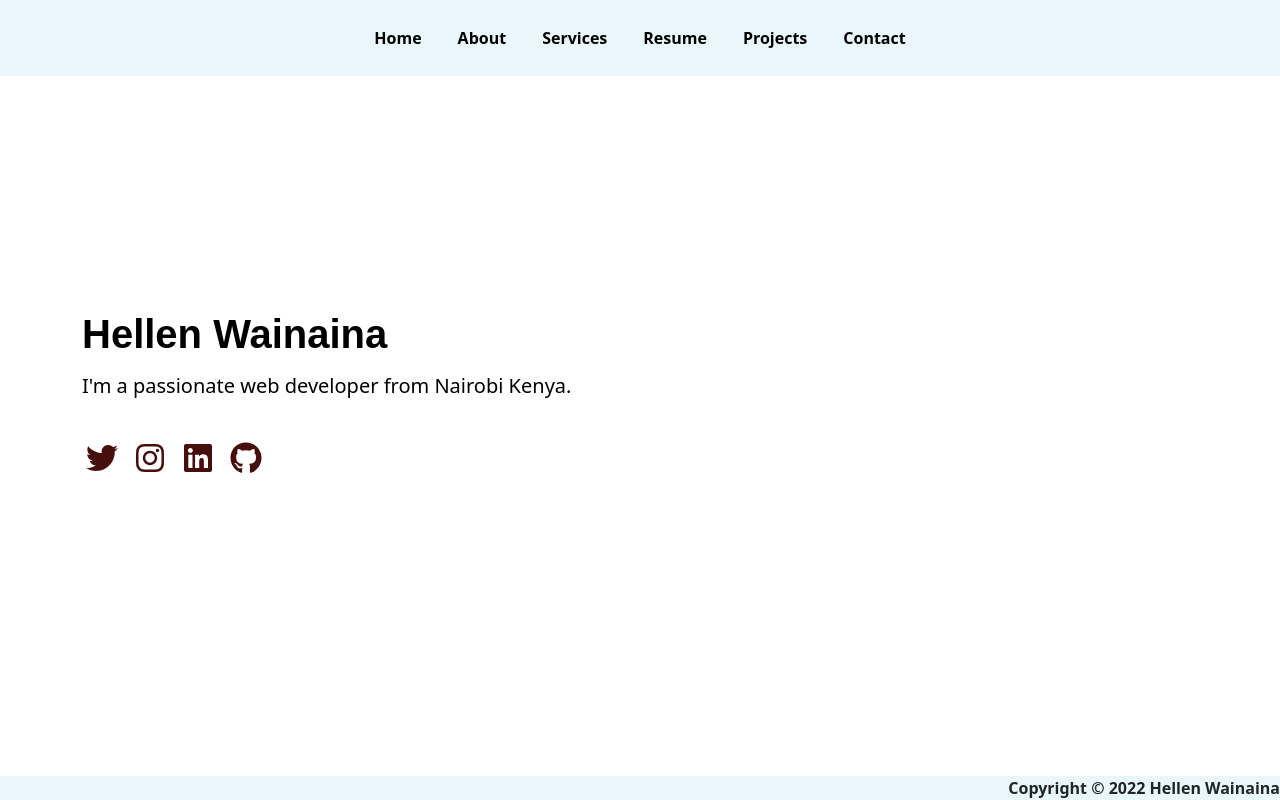
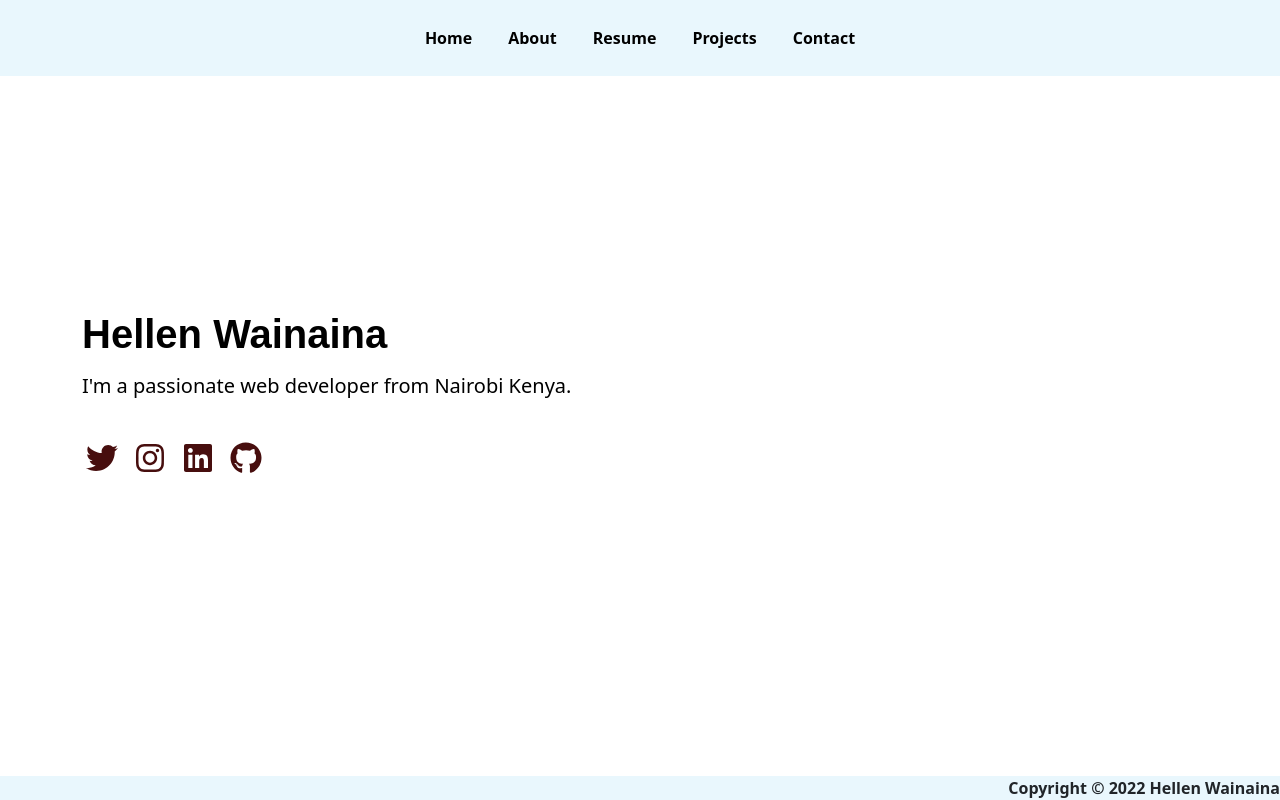
Before and after one commit to hellen-22/PORTFOLIO-WITH-REACT, a React (Create React App) app in the folder portfolio/: page / in a window 1280 px wide. Built offline with nearby package versions, Linux system fonts and the light colour scheme.

Commit message:
removed the services link

```diff
--- a/portfolio/src/components/Header.js
+++ b/portfolio/src/components/Header.js
@@ -15,9 +15,6 @@ function Header() {
             <Link className="nav-link link" to="/about">About</Link>
           </Nav.Item>
           <Nav.Item className="item">
-            <Nav.Link className="link"> Services </Nav.Link>
-          </Nav.Item>
-          <Nav.Item className="item">
             <Link className="nav-link link" to="/resume"> Resume </Link>
           </Nav.Item>
           <Nav.Item className="item">
```
Also changed, not shown: portfolio/src/components/Projects.js (added).
